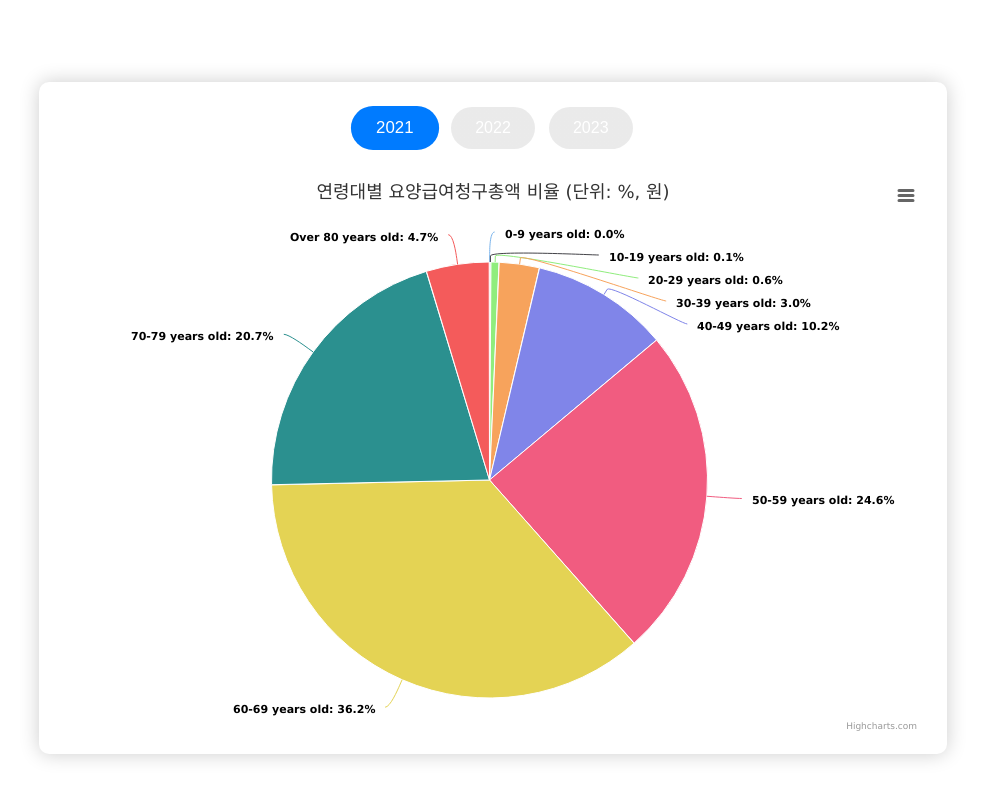
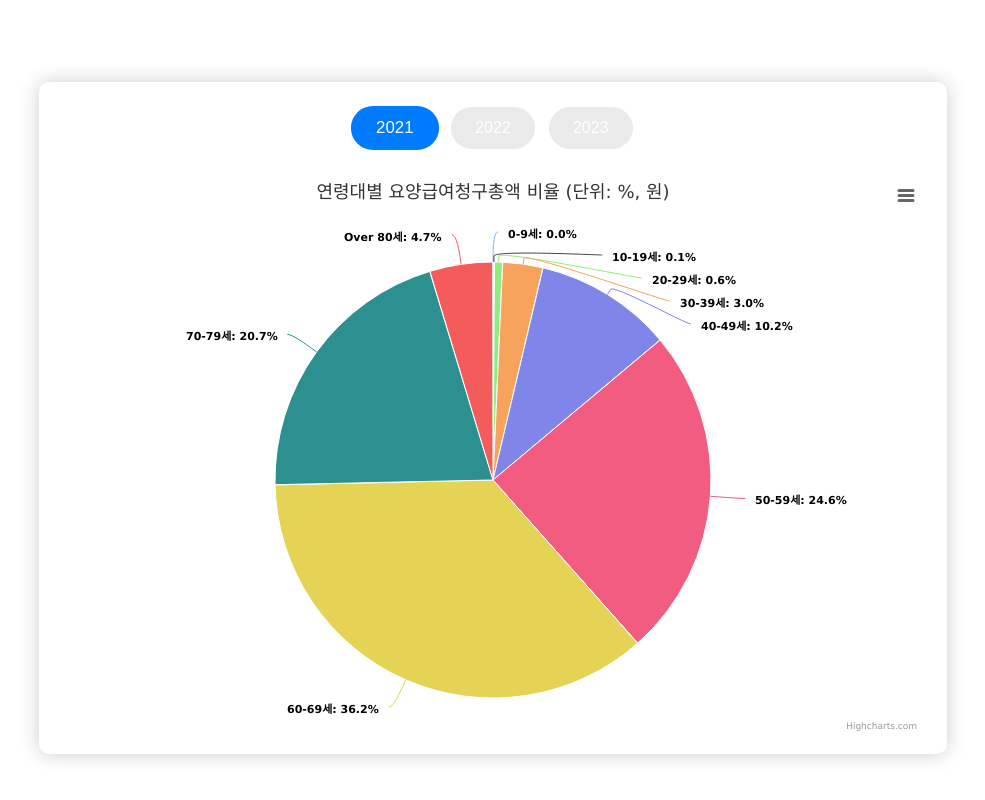
Before and after one commit to Neurophetmarketinghub/SCALEMRA_RESEARCHALL, a plain HTML site: page index.html in a window 1280 px wide. Shown: the part 821-1621 px from the top of the page, without its empty margins (147-1132 px from the left). Drawn offline with nearby package versions, Linux system fonts and the light colour scheme.

Commit message:
Update index.html

```diff
--- a/index.html
+++ b/index.html
@@ -150,9 +150,9 @@
 				ageGroup: {
 					'2021': {
 						categories: [
-            '0-9 years old', '10-19 years old', '20-29 years old', '30-39 years old',
-            '40-49 years old', '50-59 years old', '60-69 years old', '70-79 years old',
-            'Over 80 years old'
+							'0-9세', '10-19세', '20-29세', '30-39세',
+							'40-49세', '50-59세', '60-69세', '70-79세',
+							'Over 80세'
 						],
 						data: [
 							58522600, 249597260, 1630221010, 8069725560,
@@ -162,9 +162,9 @@
 					},
 					'2022': {
 						categories: [
-            '0-9 years old', '10-19 years old', '20-29 years old', '30-39 years old',
-            '40-49 years old', '50-59 years old', '60-69 years old', '70-79 years old',
-            'Over 80 years old'
+							'0-9세', '10-19세', '20-29세', '30-39세',
+							'40-49세', '50-59세', '60-69세', '70-79세',
+							'Over 80세'
 						],
 						data: [
 							37912250, 191601150, 1771758740, 7694868180,
@@ -174,9 +174,9 @@
 					},
 					'2023': {
 						categories: [
-                            '0-9 years old', '10-19 years old', '20-29 years old', '30-39 years old',
-                            '40-49 years old', '50-59 years old', '60-69 years old', '70-79 years old',
-                            'Over 80 years old'
+							'0-9세', '10-19세', '20-29세', '30-39세',
+							'40-49세', '50-59세', '60-69세', '70-79세',
+							'Over 80세'
 						],
 						data: [
 							32500000, 290000000, 1800000000, 8100000000,
```
Lines whose indentation alone changed are shown as unchanged.
